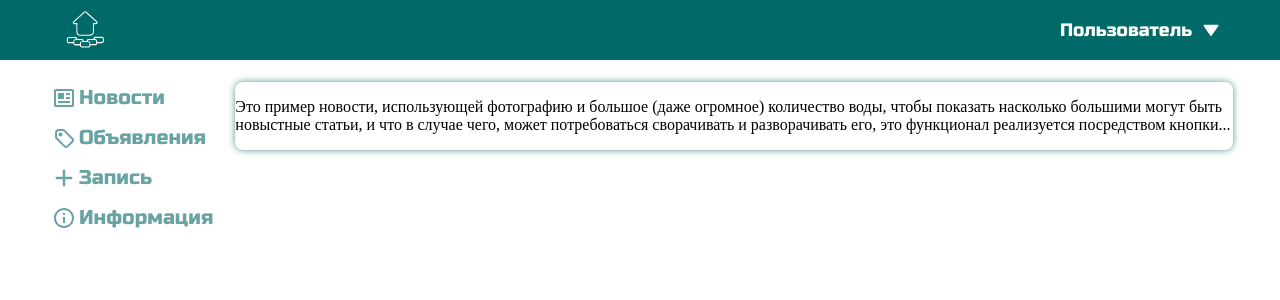
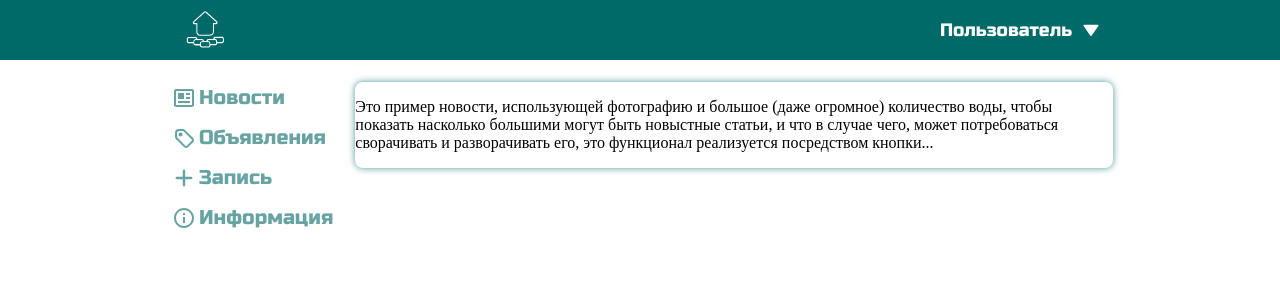
Before and after one commit to anti-kon/PolyLK, a React (Create React App) app in the folder frontend/: page /news in a window 1280 px wide. Shown: the top 300 px of the page. Built offline with nearby package versions, Linux system fonts and the light colour scheme.

Commit message:
Change header size
-change header width from 1200px to 960px

```diff
--- a/frontend/src/components/UI/headers/MajorHeader/MajorHeader.module.css
+++ b/frontend/src/components/UI/headers/MajorHeader/MajorHeader.module.css
@@ -9,7 +9,7 @@
 
 .headerContent {
     position: relative;
-    max-width: 1200px;
+    max-width: 960px;
     min-width: min-content;
     width: 100%;
     height: 100%;
--- a/frontend/src/styles/Account.css
+++ b/frontend/src/styles/Account.css
@@ -1,5 +1,5 @@
 .account-page {
     display: flex;
-    max-width: 1200px;
+    max-width: 960px;
     margin: auto;
 }
--- a/frontend/src/styles/BulletinBoard.css
+++ b/frontend/src/styles/BulletinBoard.css
@@ -1,5 +1,5 @@
 .bulletin-board-page {
     display: flex;
-    max-width: 1200px;
+    max-width: 960px;
     margin: auto;
 }
--- a/frontend/src/styles/FAQ.css
+++ b/frontend/src/styles/FAQ.css
@@ -1,5 +1,5 @@
 .faq-page {
     display: flex;
-    max-width: 1200px;
+    max-width: 960px;
     margin: auto;
 }
--- a/frontend/src/styles/News.css
+++ b/frontend/src/styles/News.css
@@ -1,5 +1,5 @@
 .news-page {
     display: flex;
-    max-width: 1200px;
+    max-width: 960px;
     margin: auto;
 }
--- a/frontend/src/styles/Queue.css
+++ b/frontend/src/styles/Queue.css
@@ -1,5 +1,5 @@
 .queue-page {
     display: flex;
-    max-width: 1200px;
+    max-width: 960px;
     margin: auto;
 }
```
